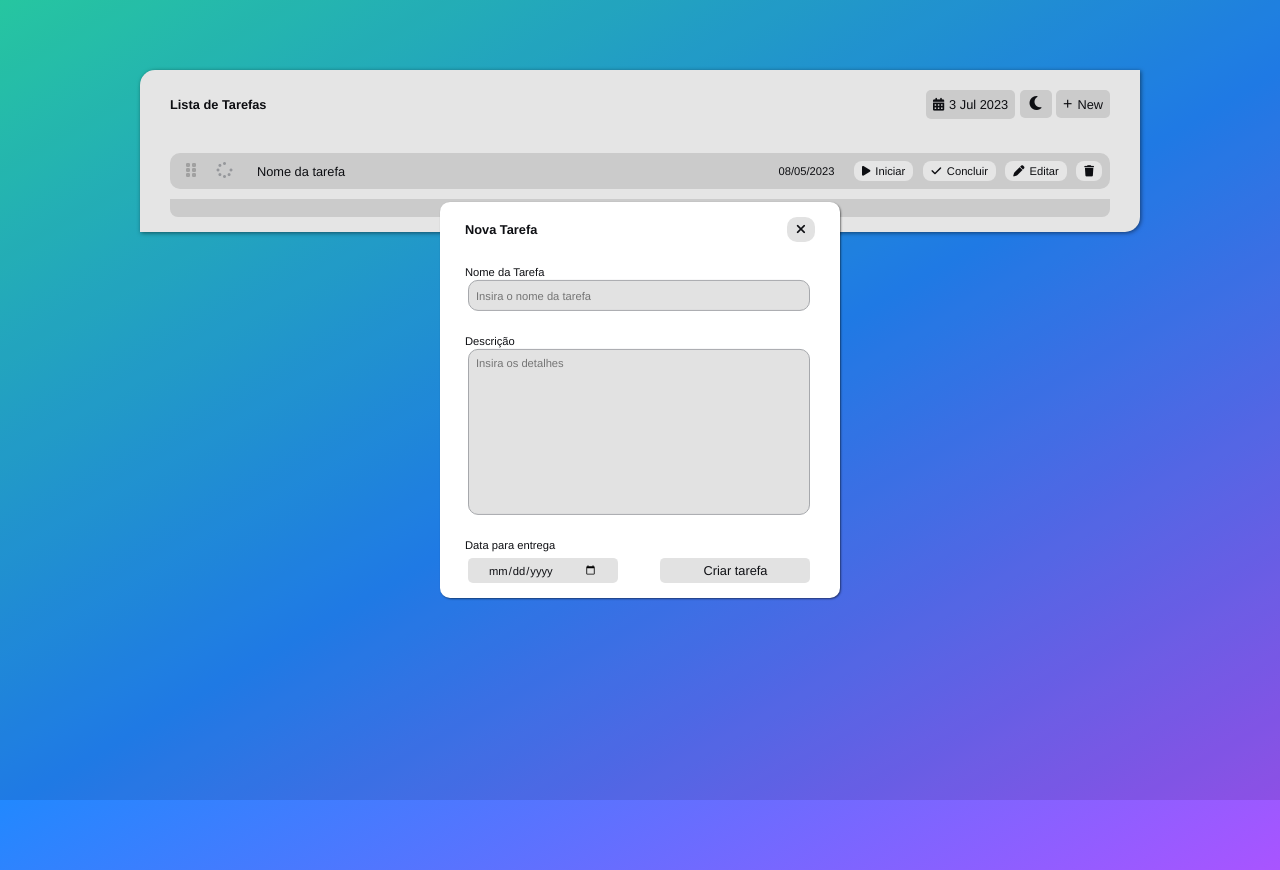
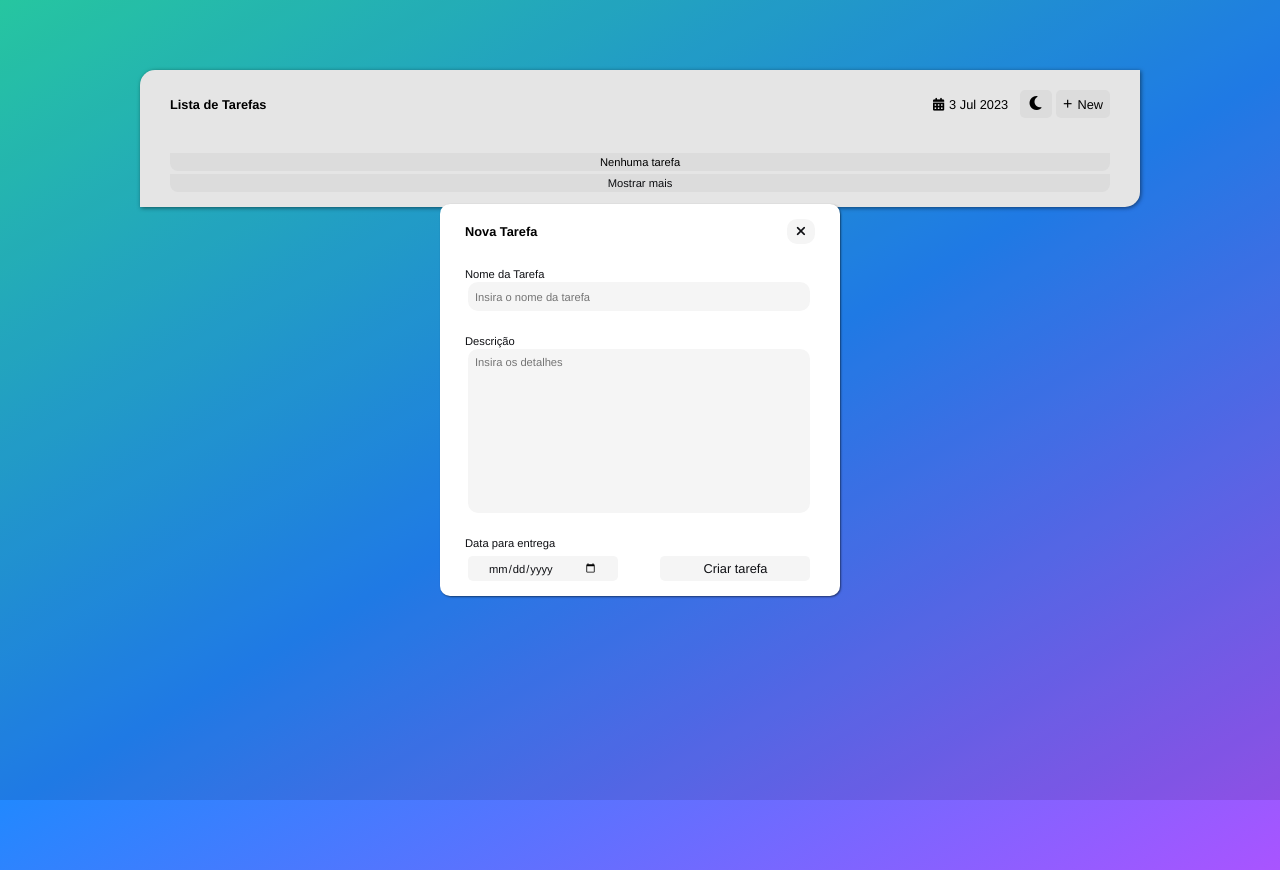
Before and after one commit to aliriorios/to-do-list, a plain HTML site: page front-end/index.html in a window 1280 px wide. Both pictures are taken after a click on the button "New". Drawn offline with Linux system fonts and the light colour scheme.

Commit message:
Voltando com o projeto
Fazendo ajustes de cores e começando o modal que exibe a função completa!

```diff
--- a/front-end/css/style.css
+++ b/front-end/css/style.css
@@ -7,17 +7,18 @@
   --light-red: #ff8181;
 
   /* Light Theme */
-  --bg-ligh-theme: #e2e2e2;
+  --bg-ligh-theme: #f5f5f5;
+  --bg-medium-theme: #e4e4e4;
   --bg-white: #FFFFFF;
 
   /* Dark Theme */
-  --bg-light-dark: #3a3b3d;
-  --bg-medium-dark: #1f1f1f;
+  --bg-ligh-dark: #636262;
+  --bg-medium-dark: #3b3b3b;
   --bg-strong-dark: #0F1014;
 
-  --text-grey: #dadbdd;
-  --text-light-grey: #A6A8AC;
-  --text-strong-grey: #8a8a8a;
+  /* Text */
+  --black: #000000;
+  --white: #ffffff;
 }
 
 * {
@@ -35,7 +36,7 @@
 }
 
 body {
-  color: var(--bg-strong-dark);
+  color: var(--black);
   background-image: linear-gradient(150deg, var(--complete-green-color), #2288FE, var(--progress-purple-color));
 
   height: 100vh;
@@ -61,7 +62,7 @@ body {
 h1 {
   font-size: 0.8rem;
 
-  color: var(--bg-strong-dark);
+  color: var(--black);
 
   display: inline;
 }
@@ -79,7 +80,6 @@ h1 {
   padding: 7px;
 
   border-radius: 5px;
-  background-color: var(--bg-ligh-theme);
 }
 
 #btn-turn-theme {
@@ -89,7 +89,7 @@ h1 {
 
   border-radius: 5px;
 
-  color: var(--bg-strong-dark);
+  color: var(--black);
   background-color: var(--bg-ligh-theme);
 
   transition: color, 0.3s;
@@ -104,7 +104,7 @@ h1 {
 }
 
 #btn-new {
-  color: var(--bg-strong-dark);
+  color: var(--black);
   padding: 5px 7px;
 
   font-size: 0.8rem;
@@ -119,8 +119,8 @@ h1 {
 #btn-turn-theme:hover,
 #btn-new:hover,
 .btn-cross-modal:hover {
-  color: white;
-  background-color: var(--text-light-grey);
+  color: var(--bg-white);
+  background-color: var(--bg-medium-theme);
   cursor: pointer;
 }
 
@@ -160,7 +160,6 @@ h1 {
 }
 
 .to-do-element-list>div>p {
-  /* color: var(--bg-strong-dark); */
   font-size: 0.8rem;
 
   margin-left: 20px;
@@ -184,7 +183,7 @@ h1 {
 }
 
 .fa-spinner {
-  color: var(--text-light-grey);
+  color: var(--bg-ligh-dark);
   margin-left: 8px;
 }
 
@@ -204,7 +203,7 @@ h1 {
 }
 
 .btn-element-to-do {
-  color: var(--bg-strong-dark);
+  color: var(--black);
   font-size: 0.7rem;
 
   padding: 4px 8px;
@@ -212,14 +211,13 @@ h1 {
 
   border-radius: 8px;
 
-  background-color: var(--bg-white);
+  background-color: var(--bg-medium-theme);
   border: none;
 }
 
 .btn-element-to-do:hover {
   cursor: pointer;
-  background-color: var(--text-light-grey);
-  color: var(--bg-white);
+  background-color: var(--bg-white);
 
   transition: color, 0.3s;
 }
@@ -228,6 +226,17 @@ h1 {
 .fa-check,
 .fa-pen {
   margin-right: 5px;
+}
+
+#without-task {
+  padding: 3px 0px;
+  margin-bottom: 3px;
+
+  text-align: center;
+  font-size: 0.7rem;
+
+  border-radius: 0px 0px 8px 8px;
+  background-color: var(--bg-ligh-theme);
 }
 
 #btn-show-more {
--- a/front-end/index.html
+++ b/front-end/index.html
@@ -30,26 +30,8 @@
     </header>
 
     <main id="to-do-list">
-      <!-- EDITAR QUANDO INSERIR O JS -->
-      <div class="to-do-element-list">
-        <div class="head-element">
-          <i class="fa-solid fa-grip-vertical"></i>
-          <i class="fa-solid fa-spinner progress"></i>
-          <p>Nome da tarefa</p>
-        </div>
-
-        <div class="txt-details"></div>
-
-        <div id="to-do-element-btn-container">
-          <span class="to-date">08/05/2023</span>
-
-          <button class="btn-element-to-do start"><i class="fa-solid fa-play"></i>Iniciar</button>
-          <button class="btn-element-to-do conclude"><i class="fa-solid fa-check"></i>Concluir</button>
-
-          <button class="btn-element-to-do edit"><i class="fa-solid fa-pen"></i>Editar</button>
-          <button class="btn-element-to-do trash"><i class="fa-solid fa-trash"></i></button>
-        </div>
-      </div>
+      <!-- PARA QUANDO NÃO HOUVER TAREFAS -->
+      <div id="without-task">Nenhuma tarefa</div>
 
       <!--
         <i class="fa-solid fa-circle-xmark"></i>
@@ -57,7 +39,7 @@
 
     </main>
 
-    <div id="btn-show-more">Show more</div>
+    <div id="btn-show-more">Mostrar mais</div>
 
     <!-- MODAL ADD TO DO -->
     <dialog id="new-modal-add" class="modal">
@@ -85,6 +67,13 @@
 
         <input type="submit" id="btn-form-submit" class="btn-style" value="Criar tarefa">
       </form>
+    </dialog>
+
+    <!-- MODAL QUE EXIBE A TAREFA COMPLETA -->
+    <dialog id="show-task-modal" class="modal">
+      <header>
+        <button id="btn-cross-show-modal" class="btn-cross-modal"><i class="fa-solid fa-xmark"></i></button>
+      </header>
     </dialog>
 
     <!-- MODAL EDIT TO DO -->
--- a/front-end/js/script.js
+++ b/front-end/js/script.js
@@ -9,6 +9,9 @@ const toDoModalinputDetail = document.getElementById("add-details");
 const toDoModalinputDate = document.getElementById("add-input-time-final");
 const toDoModalinputSubmit = document.getElementById("btn-form-submit");
 
+const showTaskModal = document.getElementById("show-task");
+const closeButtonShow = document.getElementById("btn-cross-show-modal");
+
 const editModal = document.getElementById("edit-modal-add");
 const closeButtonEdit = document.getElementById("btn-cross-edit-modal");
 const editInput = document.getElementById("edit-input");
@@ -16,6 +19,9 @@ const editDetails = document.getElementById("edit-details");
 const editDate = document.getElementById("edit-input-time-final");
 
 const toDoList = document.getElementById("to-do-list");
+
+// VARIÁVEIS DE UTILIDADE
+const countTask = 0;
 
 // FUNÇÕES ------------------------------------
 /* Exibindo a data de hoje */
@@ -35,6 +41,14 @@ newButton.onclick = () => {
 
 closeButtonAdd.onclick = () => {
   addModal.close();
+}
+
+function openShowModal(taskElement) {
+  showTaskModal.showModal();
+}
+
+closeButtonShow.onclick = () => {
+  showTaskModal.close();
 }
 
 /* Modal Editar tarefas */
@@ -138,7 +152,7 @@ const saveToDo = (name, detail, date) => {
 }
 
 // EVENTOS ------------------------------------
-/* Adicionando tarefa */
+/* Pegandos os dados da tarefa para criar o elemento HTML*/
 toDoModalForm.addEventListener("submit", (event) => {
   event.preventDefault();
 
@@ -155,6 +169,7 @@ toDoModalForm.addEventListener("submit", (event) => {
   }
 })
 
+// UTILIDADE ------------------------------------
 /* Mapeando os buttons das tarefas */
 document.addEventListener("click", (event => {
   const targetElement = event.target;
@@ -189,6 +204,13 @@ document.addEventListener("click", (event => {
     console.log(btnConclude);
   }
 
+  /* Abrir o modal que exibe toda a tarefa */
+  if (targetElement.classList.contains("to-do-element-list")) {
+    let taskElement = parentElement.getElementsByClassName("to-do-task-element")[0];
+
+    openShowModal(taskElement);
+  }
+
   /* Abrir modal de editar */
   if (targetElement.classList.contains("edit")) {
     let btnEdit = parentElement.getElementsByClassName("edit")[0];
@@ -200,6 +222,4 @@ document.addEventListener("click", (event => {
   if (targetElement.classList.contains("trash") || targetElement.classList.contains("fa-trash")) {
     parentElement.remove();
   }
-
-
 }))
```
